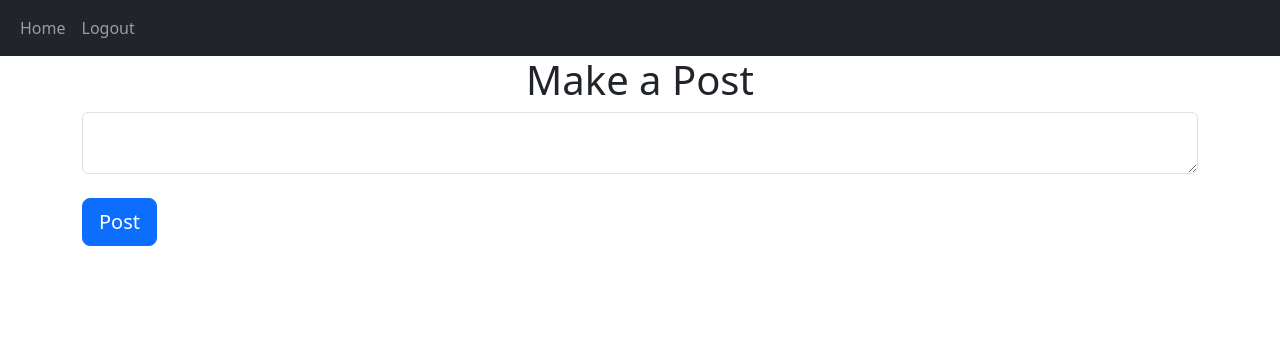
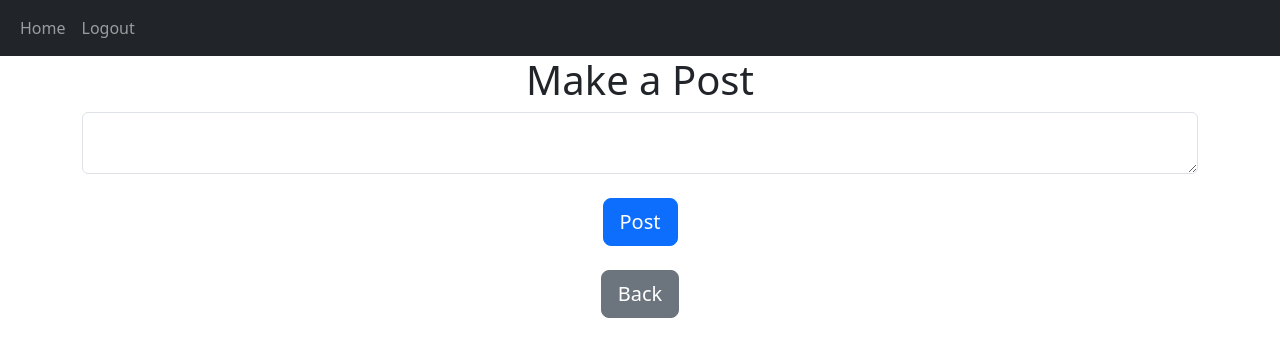
Before and after one commit to SyvoLoTSkyi1/flask_blog, a Flask app: page /create-post in a window 1280 px wide. Shown: the top 357 px of the page. Run offline with Flask 3, Linux system fonts and the light colour scheme; the visitor is signed in with stand-in values (Sample User, id 1).

Commit message:
create some buttons

```diff
--- a/website/templates/create_post.html
+++ b/website/templates/create_post.html
@@ -6,8 +6,14 @@
 <form method="POST">
     <textarea name="text" id="text" class="form-control"></textarea>
     <br />
-    <div align="center"></div>
+    <div align="center">
         <button type="submit" class="btn btn-lg btn-primary">Post</button>
     </div>
 </form>
+<br />
+<div align="center">
+    <a href="/home">
+        <button type="button" class="btn btn-lg btn-secondary">Back</button>
+    </a>
+</div>
 {% endblock %}
```
Also changed, not shown: website/templates/home.html (+7 -0 lines).
